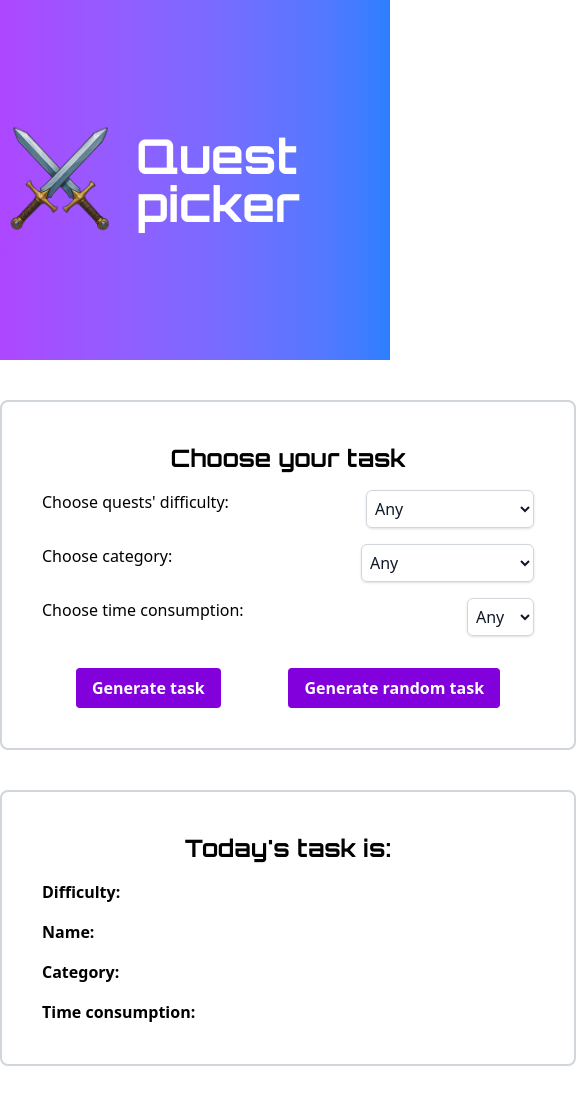
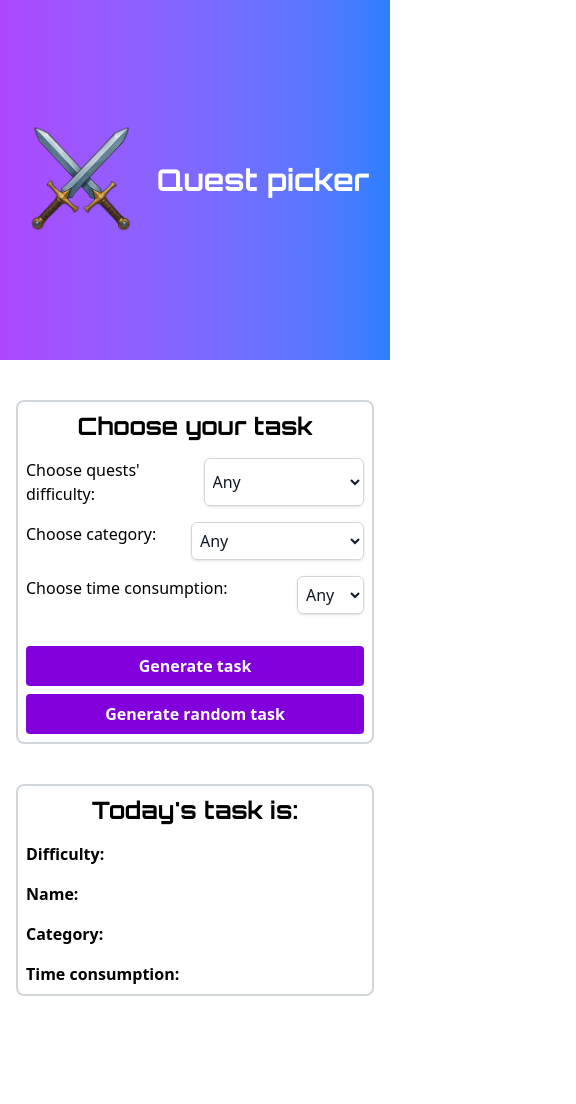
Before and after one commit to evzistara/questpicker, a React (Vite) app: page / in a window 390 px wide. Shown: the whole page, 576 px wide, since content can reach past the window. After the commit the page ends 1036 px from the top, so only its background shows below. Built offline with nearby package versions, Linux system fonts and the light colour scheme; a web font is replaced by a local one.

Commit message:
Update mobile responsivity

```diff
--- a/src/components/Header.jsx
+++ b/src/components/Header.jsx
@@ -4,7 +4,7 @@ function Header(){
     return(
         <header className="flex items-center justify-center bg-gradient-to-r from-purple-500 to-blue-500 text-white py-30 gap-4">
             <img src={swords} alt="two crossing fantasy swords" className="h-30"/>
-            <h1 className="text-5xl font-bold">Quest picker</h1>
+            <h1 className="text-3xl md:text-5xl font-bold">Quest picker</h1>
         </header>
     )
 }
--- a/src/components/Task.jsx
+++ b/src/components/Task.jsx
@@ -1,6 +1,6 @@
 function Task({ randomTask }) {
   return (
-  <div className="border-2 border-gray-300 p-10 rounded-lg flex flex-col gap-4 w-xl mx-auto my-10">
+  <div className="border-2 border-gray-300 p-2 mx-4 md:p-10 rounded-lg flex flex-col gap-4  md:w-xl md:mx-auto my-10">
 <h2 className="text-2xl block mx-auto font-bold">Today's task is:</h2>
 <p className=""><span className="font-semibold">Difficulty:</span> {randomTask.difficulty}</p>
 <p className=""><span className="font-semibold">Name:</span> {randomTask.task}</p>
--- a/src/components/TaskForm.jsx
+++ b/src/components/TaskForm.jsx
@@ -14,7 +14,7 @@ function TaskForm({ onClick,  difficulty,
     <>
       <form
         onSubmit={handleSubmit}
-        className="border-2 border-gray-300 p-10 rounded-lg flex flex-col gap-4 w-xl mx-auto my-10"
+        className="border-2 border-gray-300 p-2 mx-4 md:p-10 rounded-lg flex flex-col gap-4 md:w-xl md:mx-auto my-10"
       >
         <h2 className="text-2xl block mx-auto font-bold">Choose your task</h2>
         <fieldset className="flex justify-between">
@@ -65,7 +65,7 @@ function TaskForm({ onClick,  difficulty,
             <option value="5">5</option>
           </select>
         </fieldset>
-        <div className="buttons flex justify-around mt-4">
+        <div className="buttons flex flex-col gap-2 md:flex-row justify-around mt-4">
         <button type="button" className=" bg-purple-700 text-white font-bold rounded-sm px-4 py-2" onClick={onFilteredClick}>Generate task</button>
         <button type="button" className=" bg-purple-700 text-white font-bold rounded-sm px-4 py-2" onClick = {onClick}>Generate random task</button>
         </div>
```
